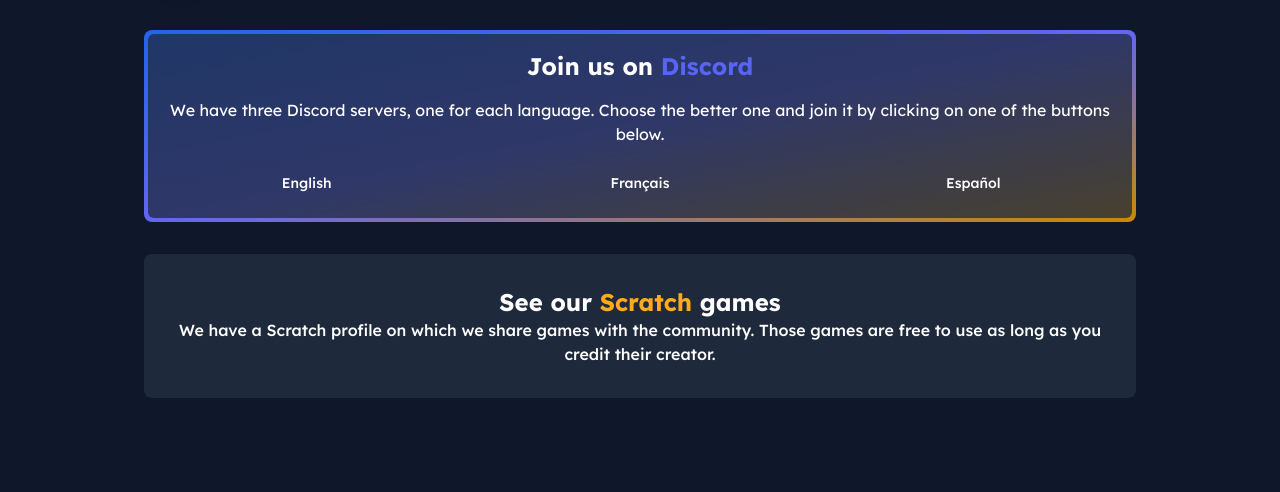
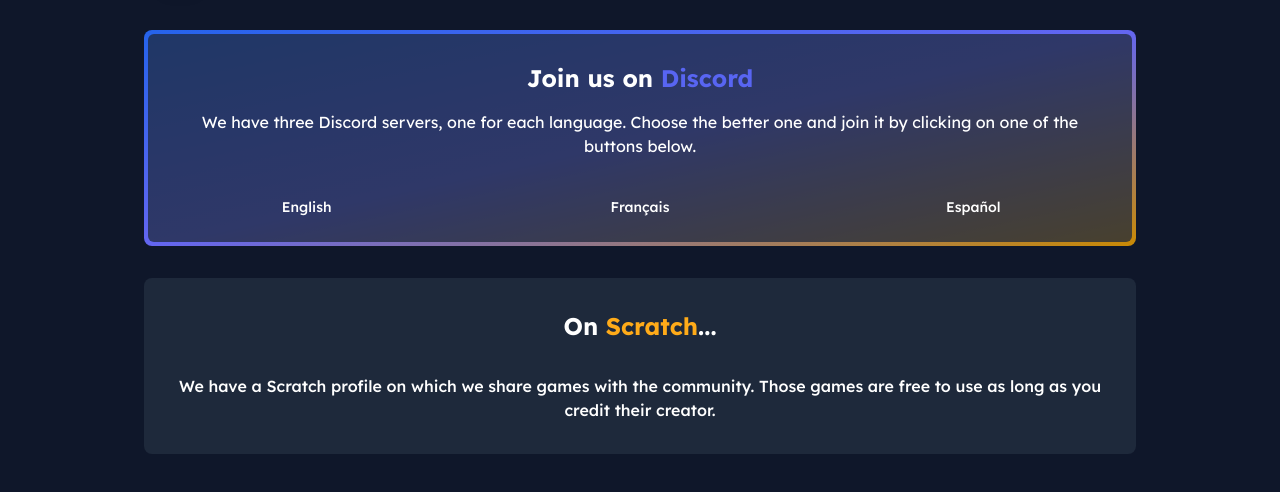
Before and after one commit to thegamehallows/main-website, a plain HTML site: page pages/join.html in a window 1280 px wide. Shown: the part 66-558 px from the top of the page. Drawn offline with nearby package versions, Linux system fonts and the light colour scheme.

Commit message:
Fix box padding

```diff
--- a/pages/join.html
+++ b/pages/join.html
@@ -30,7 +30,7 @@
 		<div id="content" class="p-8 space-y-8 md:text-center md:px-36">
 			<div class="bg-gradient-to-br from-blue-600 via-indigo-500 via-fuchsia-600 to-yellow-600 p-1 rounded-lg">
 				<div class="bg-slate-800/75 rounded-md">
-					<div class="p-4 space-y-4">
+					<div class="p-7 space-y-4">
 						<h2 class="text-2xl font-bold">Join us on <span class="text-[#5865f2]">Discord</span></h2>
 						<p>We have three Discord servers, one for each language. Choose the better one and join it by clicking on one of the buttons below.</p>
 					</div>
@@ -41,8 +41,8 @@
 					</div>
 				</div>
 			</div>
-			<div class="bg-slate-800 font-medium p-8 rounded-lg dark:bg-slate-900">
-				<h2 class="text-2xl font-bold">See our <span class="text-[#ffab19]">Scratch</span> games</h2>
+			<div class="bg-slate-800 font-medium p-8 space-y-8 rounded-lg dark:bg-slate-900">
+				<h2 class="text-2xl font-bold">On <span class="text-[#ffab19]">Scratch</span>...</h2>
 				<p>We have a Scratch profile on which we share games with the community. Those games are free to use as long as you credit their creator.</p>
 			</div>
 		</div>
```
